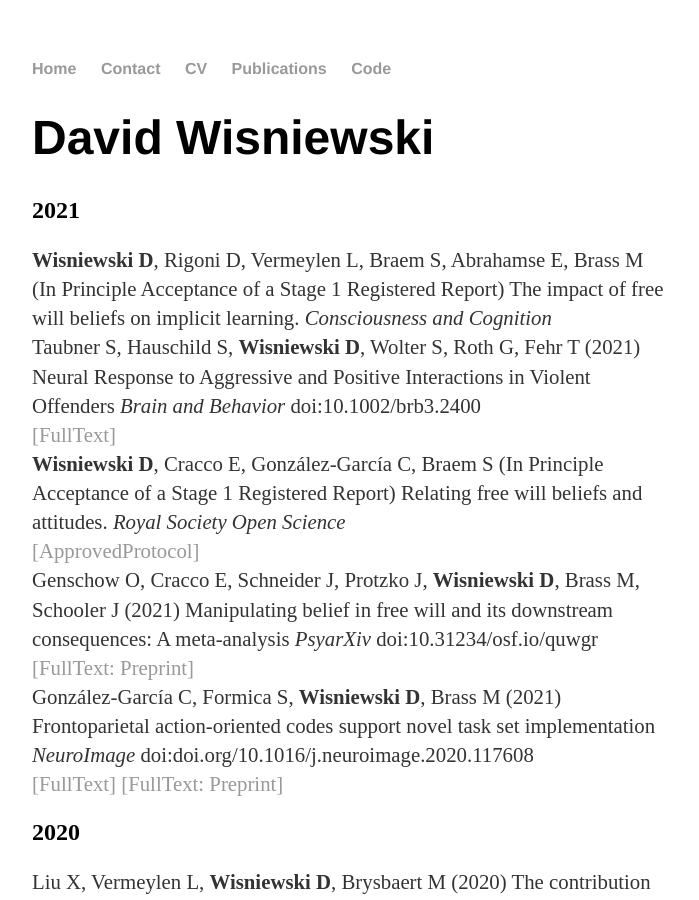
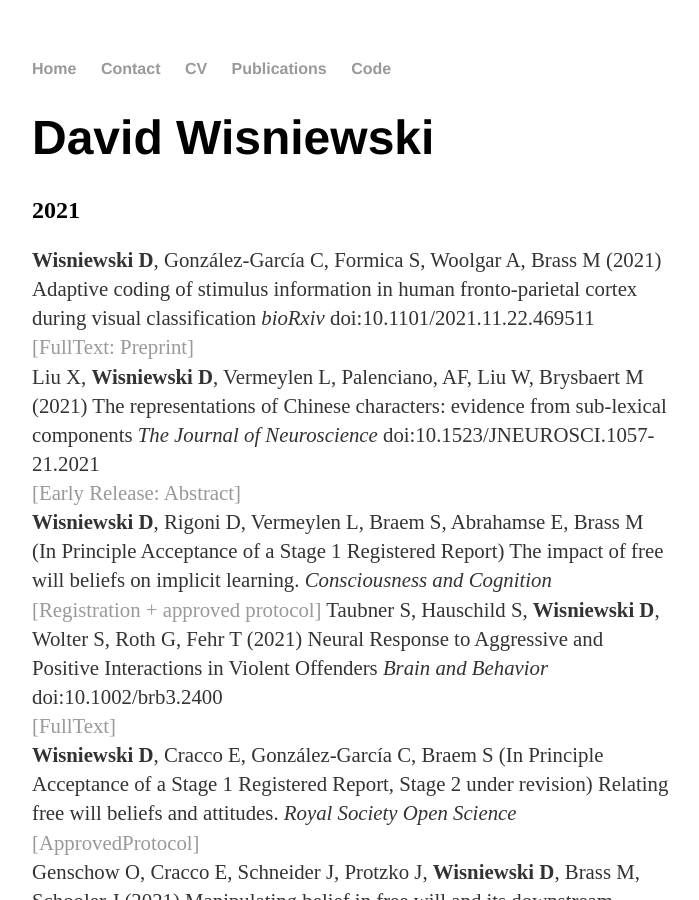
Before and after one commit to davidwisniewski/davidwisniewski.github.io, a Jekyll site: the page built from publications/index.html, in a window 1280 px wide and 900 px high. Shown: the whole window, without its empty margins (288-987 px from the left). Built offline with Jekyll 4.4.1, drawn with Linux system fonts in a browser that asks for light colours.

Commit message:
updated publications

```diff
--- a/publications/index.html
+++ b/publications/index.html
@@ -6,10 +6,15 @@ title: David Wisniewski
 	<h1>David Wisniewski</h1>
 	<h2>2021</h2>
 	<p>
+	<strong>Wisniewski D</strong>, González-García C, Formica S, Woolgar A, Brass M (2021) Adaptive coding of stimulus information in human fronto-parietal cortex during visual classification <em>bioRxiv</em> doi:10.1101/2021.11.22.469511<br>
+	<a href="https://www.biorxiv.org/content/10.1101/2021.11.22.469511v1">[FullText: Preprint]</a><br>
+	Liu X, <strong>Wisniewski D</strong>, Vermeylen L, Palenciano, AF, Liu W, Brysbaert M (2021) The representations of Chinese characters: evidence from sub-lexical components <em>The Journal of Neuroscience</em> doi:10.1523/JNEUROSCI.1057-21.2021<br>
+	<a href="https://www.jneurosci.org/content/early/2021/11/10/JNEUROSCI.1057-21.2021">[Early Release: Abstract]</a><br>
 	<strong>Wisniewski D</strong>, Rigoni D, Vermeylen L, Braem S, Abrahamse E, Brass M (In Principle Acceptance of a Stage 1 Registered Report) The impact of free will beliefs on implicit learning. <em>Consciousness and Cognition</em> <br>
+	<a href="https://osf.io/sc3kz">[Registration + approved protocol]</a>
 	Taubner S, Hauschild S, <strong>Wisniewski D</strong>, Wolter S, Roth G, Fehr T (2021) Neural Response to Aggressive and Positive Interactions in Violent Offenders <em>Brain and Behavior</em> doi:10.1002/brb3.2400<br>
 	<a href="https://onlinelibrary.wiley.com/doi/10.1002/brb3.2400">[FullText]</a><br>
-	<strong>Wisniewski D</strong>, Cracco E, González-García C, Braem S (In Principle Acceptance of a Stage 1 Registered Report) Relating free will beliefs and attitudes. <em>Royal Society Open Science</em> <br>
+	<strong>Wisniewski D</strong>, Cracco E, González-García C, Braem S (In Principle Acceptance of a Stage 1 Registered Report, Stage 2 under revision) Relating free will beliefs and attitudes. <em>Royal Society Open Science</em> <br>
 	<a href="https://osf.io/fya89">[ApprovedProtocol]</a><br>
 	Genschow O, Cracco E, Schneider J, Protzko J, <strong>Wisniewski D</strong>, Brass M, Schooler J (2021) Manipulating belief in free will and its downstream consequences: A meta-analysis <em>PsyarXiv</em> doi:10.31234/osf.io/quwgr <br>
 	<a href="https://psyarxiv.com/quwgr">[FullText: Preprint]</a><br>
```
